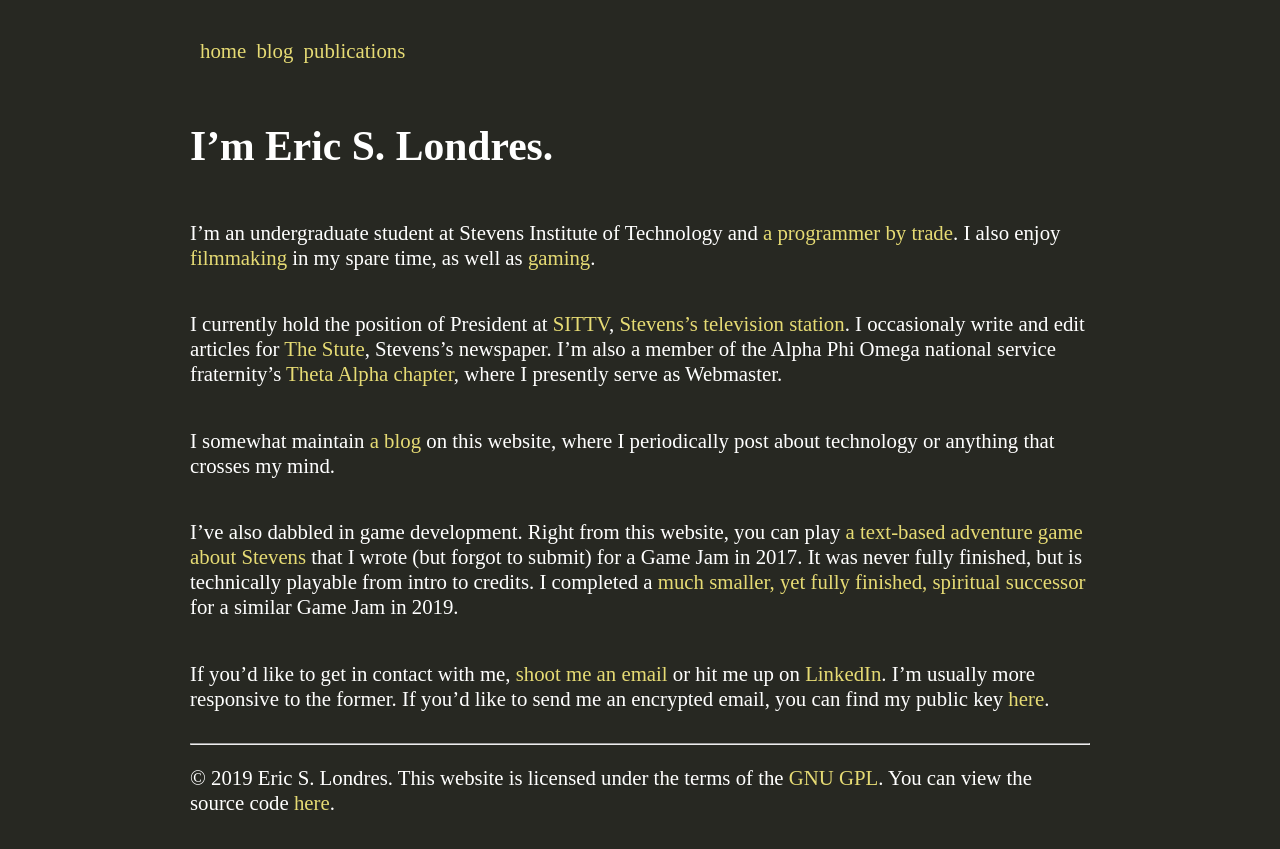
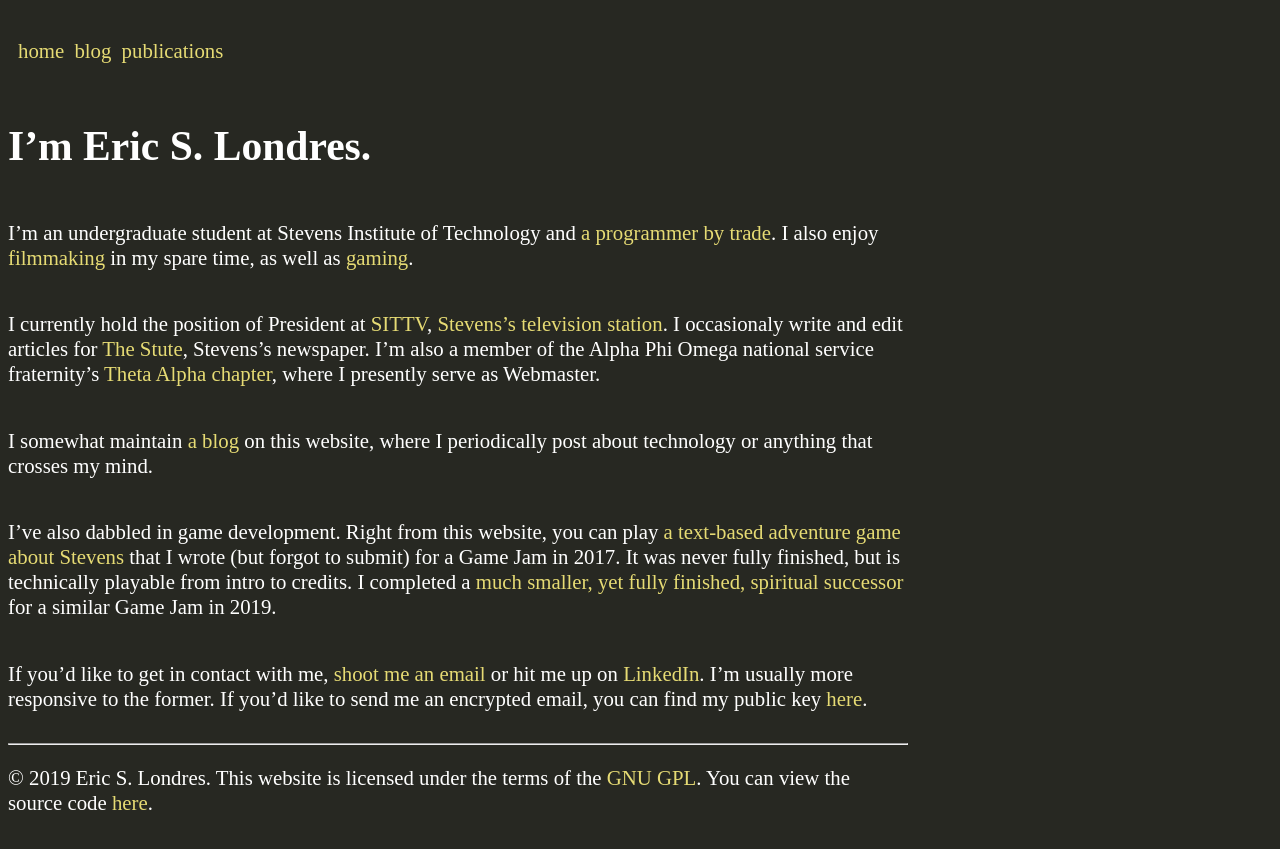
Before and after one commit to slondr/slondr.gitlab.io, a Jekyll site: the page built from index.md, in a window 1280 px wide. Shown: the top 849 px of the page. Built offline with Jekyll 4.4.1, drawn with Linux system fonts in a browser that asks for light colours.

Commit message:
promoted max width to entire site

```diff
--- a/css/style.css
+++ b/css/style.css
@@ -1,12 +1,12 @@
 body {
     font-size: 1.3em;
+    max-width: 900px;
     background-color: #272822;
     color: white;
 }
 
 div.content {
     margin: auto;
-    max-width: 900px;
     line-height: 1.2;
 }
 
```
